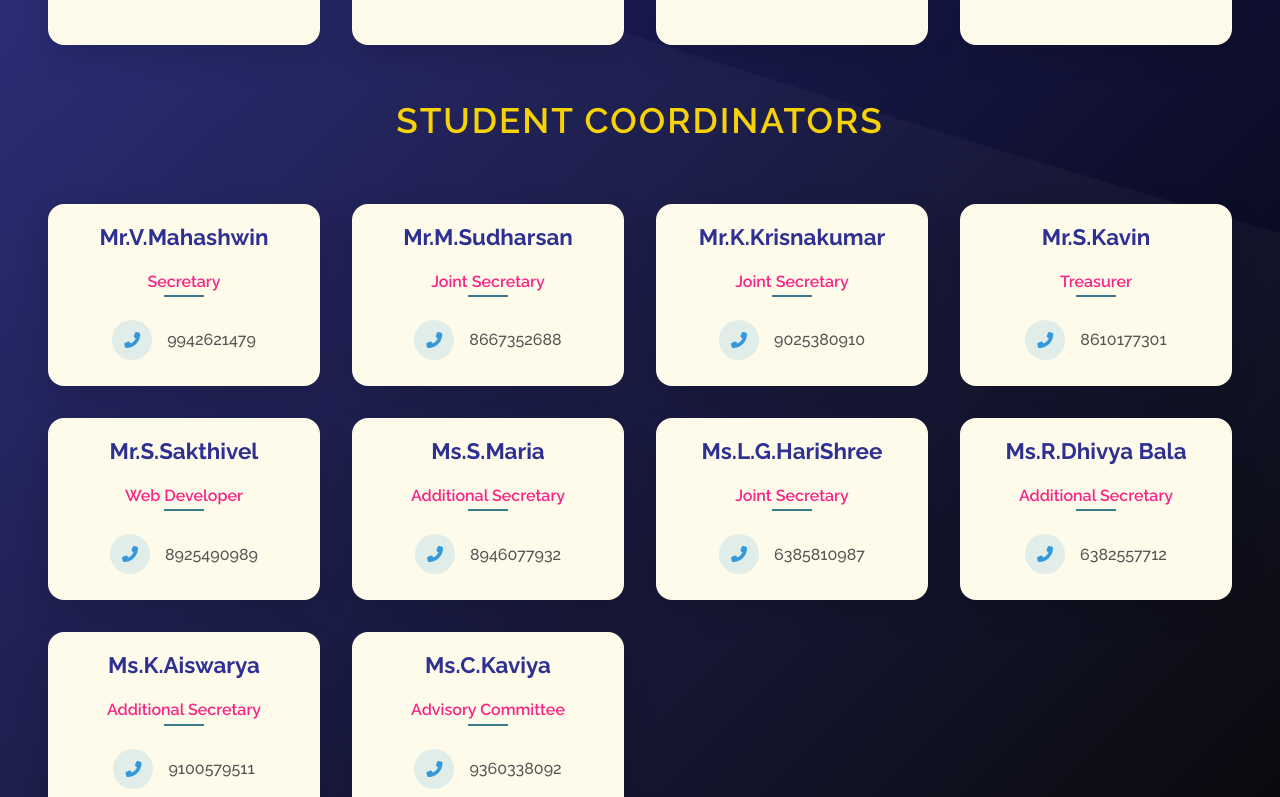
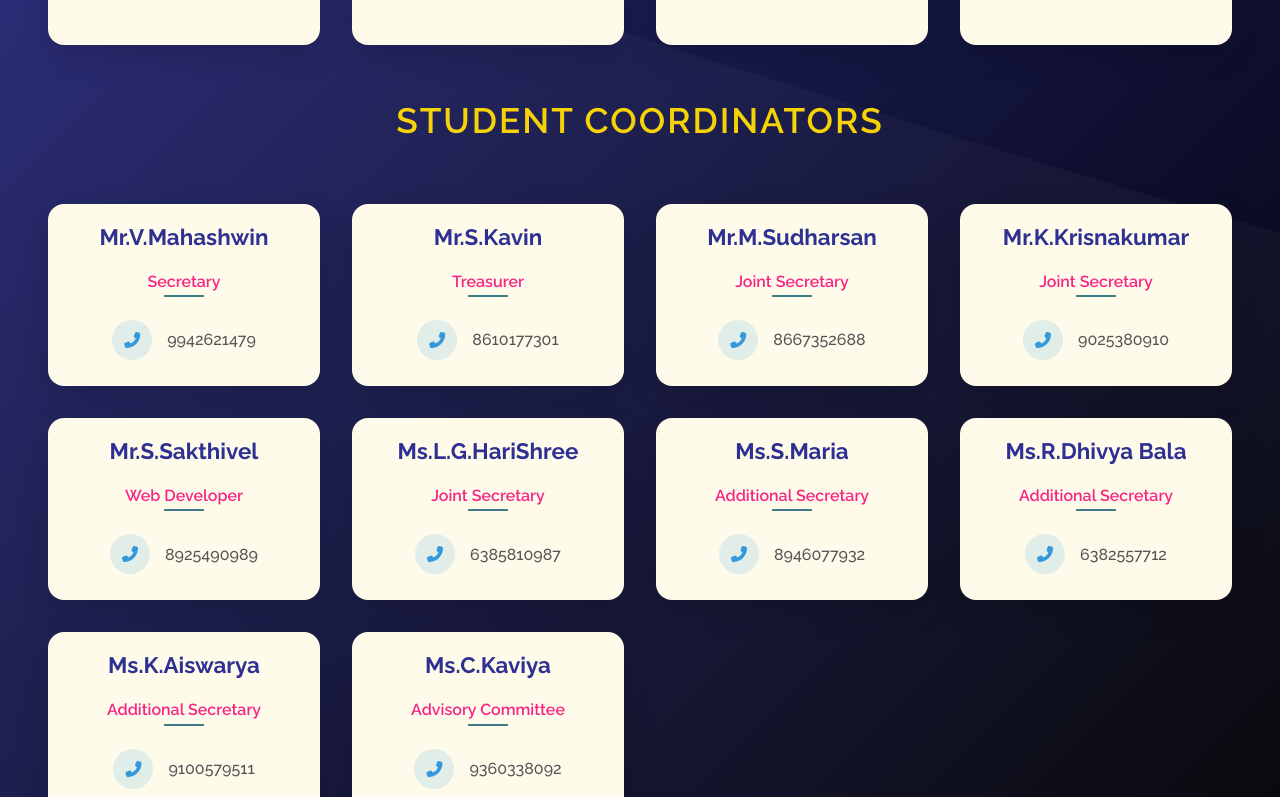
Before and after one commit to sakthivel3011/CC-MC, a React (Vite) app: page /contact in a window 1280 px wide. Shown: the part 639-1436 px from the top of the page. Built offline with nearby package versions, Linux system fonts and the light colour scheme.

Commit message:
Update Contact.jsx

```diff
--- a/src/pages/Contact.jsx
+++ b/src/pages/Contact.jsx
@@ -55,6 +55,11 @@ const Contact = () => {
       phone: "9942621479",
     },
     {
+      name: "Mr.S.Kavin",
+      position: "Treasurer",
+      phone: "8610177301",
+    },
+    {
       name: "Mr.M.Sudharsan",
       position: "Joint Secretary",
       phone: "8667352688",
@@ -65,24 +70,19 @@ const Contact = () => {
       phone: "9025380910",
     },
     {
-      name: "Mr.S.Kavin",
-      position: "Treasurer",
-      phone: "8610177301",
-    },
-    {
       name: "Mr.S.Sakthivel",
       position: "Web Developer",
       phone: "8925490989",
     },
     {
+      name: "Ms.L.G.HariShree",
+      position: "Joint Secretary",
+      phone: "6385810987",
+    },
+    {
       name: "Ms.S.Maria ",
       position: "Additional Secretary",
       phone: "8946077932",
-    },
-    {
-      name: "Ms.L.G.HariShree",
-      position: "Joint Secretary",
-      phone: "6385810987",
     },
     {
       name: "Ms.R.Dhivya Bala",
```
